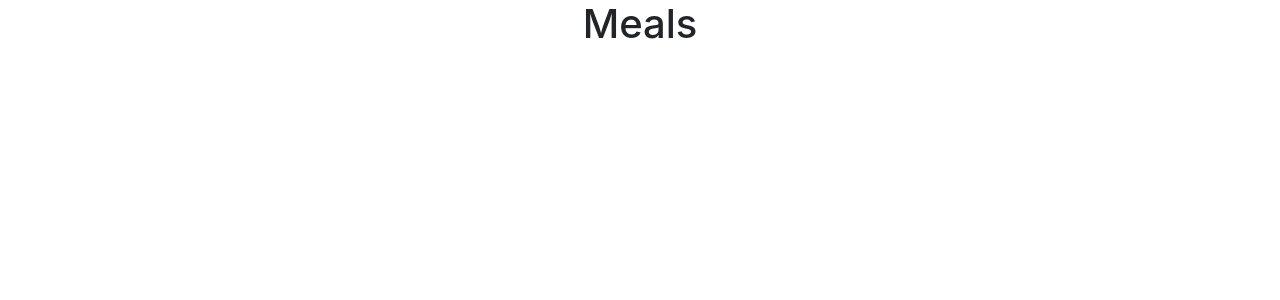
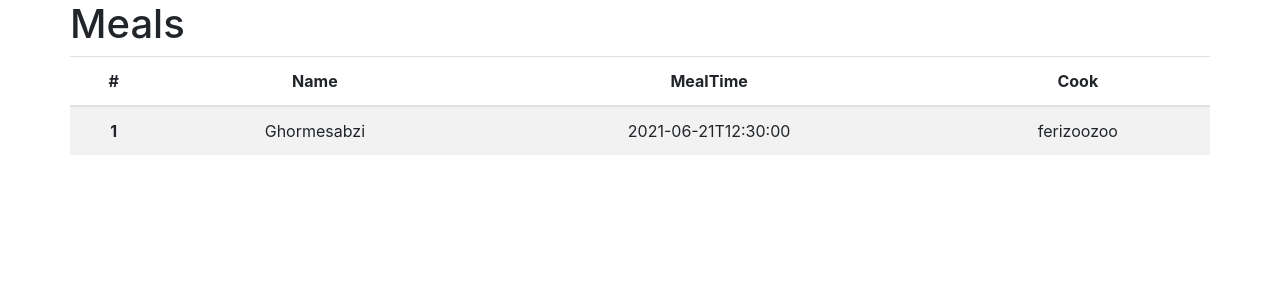
Before and after one commit to ferizoozoo/MenuManagementSystem, a React (Create React App) app in the folder Frontend/frontend/: page /meals in a window 1280 px wide. Shown: the top 300 px of the page. Built offline with nearby package versions, Linux system fonts and the light colour scheme.

Commit message:
Add tables for showing data for cooks and meals

```diff
--- a/Frontend/frontend/src/containers/Menu/Cooks/Cooks.js
+++ b/Frontend/frontend/src/containers/Menu/Cooks/Cooks.js
@@ -1,11 +1,31 @@
 import React, { Component } from "react";
 
 class Cooks extends Component {
+  state = {
+    cooks: [{ cookId: 1, fullName: "ferizoozoo" }],
+  };
+
   render() {
     return (
-      <>
-        <h1>Cooks</h1>
-      </>
+      <div className="row">
+        <h1 className="text-center">Cooks</h1>
+        <table className="table table-striped">
+          <thead>
+            <tr>
+              <th scope="col">#</th>
+              <th scope="col">FullName</th>
+            </tr>
+          </thead>
+          <tbody>
+            {this.state.cooks.map((cook, index) => (
+              <tr key={cook.cookId}>
+                <th scope="row">{index + 1}</th>
+                <td>{cook.fullName}</td>
+              </tr>
+            ))}
+          </tbody>
+        </table>
+      </div>
     );
   }
 }
--- a/Frontend/frontend/src/containers/Menu/Meals/Meals.js
+++ b/Frontend/frontend/src/containers/Menu/Meals/Meals.js
@@ -1,11 +1,42 @@
 import React, { Component } from "react";
 
 class Meals extends Component {
+  state = {
+    meals: [
+      {
+        mealId: 1,
+        name: "Ghormesabzi",
+        mealTime: "2021-06-21T12:30:00",
+        cook: "ferizoozoo",
+      },
+    ],
+  };
+
   render() {
     return (
-      <>
-        <h1>Meals</h1>
-      </>
+      <div className="row">
+        <h1 className="text-center">Meals</h1>
+        <table className="table table-striped">
+          <thead>
+            <tr>
+              <th scope="col">#</th>
+              <th scope="col">Name</th>
+              <th scope="col">MealTime</th>
+              <th scope="col">Cook</th>
+            </tr>
+          </thead>
+          <tbody>
+            {this.state.meals.map((meal, index) => (
+              <tr key={meal.mealId}>
+                <th scope="row">{index + 1}</th>
+                <td>{meal.name}</td>
+                <td>{meal.mealTime}</td>
+                <td>{meal.cook}</td>
+              </tr>
+            ))}
+          </tbody>
+        </table>
+      </div>
     );
   }
 }
```
